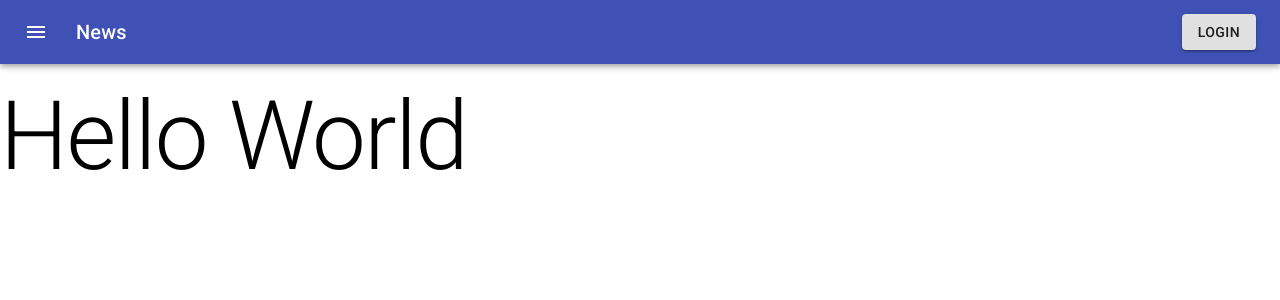
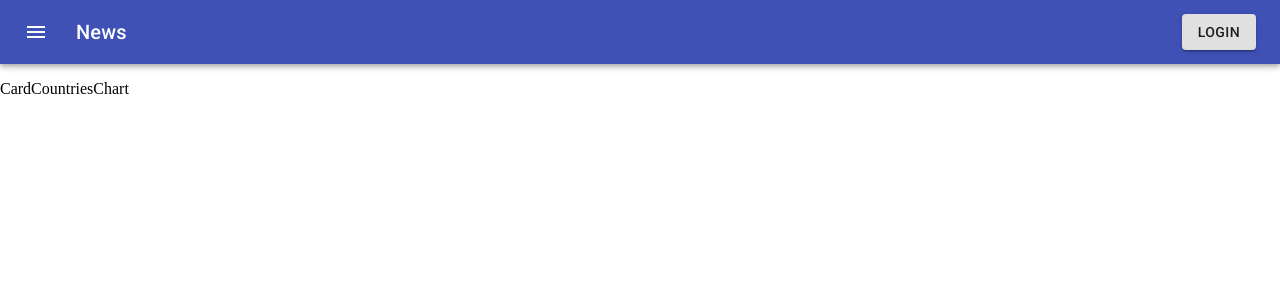
Before and after one commit to ejazahm3d/covid-19, a React (Create React App) app: page / in a window 1280 px wide. Shown: the top 300 px of the page. Built offline with nearby package versions, Linux system fonts and the light colour scheme; no server answers.

Commit message:
Added card country and chart components

```diff
--- /dev/null
+++ b/src/components/Card/index.jsx
@@ -0,0 +1,7 @@
+import React from "react";
+
+const Card = () => {
+  return <div>Card</div>;
+};
+
+export default Card;
--- /dev/null
+++ b/src/components/Chart/index.jsx
@@ -0,0 +1,7 @@
+import React from "react";
+
+const Chart = () => {
+  return <div>Chart</div>;
+};
+
+export default Chart;
--- /dev/null
+++ b/src/components/Countries/index.js
@@ -0,0 +1,7 @@
+import React from "react";
+
+const Countries = () => {
+  return <div>Countries</div>;
+};
+
+export default Countries;
--- a/src/pages/index.jsx
+++ b/src/pages/index.jsx
@@ -1,16 +1,20 @@
 import React, { useEffect } from "react";
 import Layout from "../components/Layout";
-import { makeStyles, Typography } from "@material-ui/core";
+import { makeStyles, Typography, Card } from "@material-ui/core";
+import Chart from "../components/Chart";
+import CovidCard from "../components/Card";
 import { useDispatch } from "react-redux";
 import {
-  fetchDataByCountry,
+  fetchDataByCountryOrDefault,
   fetchDailyData,
   fetchCountries,
 } from "../store/actions";
+import Countries from "../components/Countries";
 
 const useStyles = makeStyles((theme) => ({
   root: {
     marginTop: "1rem",
+    display: "flex",
   },
 }));
 
@@ -18,7 +22,7 @@ function Home() {
   const dispatch = useDispatch();
 
   useEffect(() => {
-    dispatch(fetchDataByCountry());
+    dispatch(fetchDataByCountryOrDefault());
     dispatch(fetchCountries());
     dispatch(fetchDailyData());
   }, [dispatch]);
@@ -27,7 +31,9 @@ function Home() {
   return (
     <Layout>
       <section className={styles.root}>
-        <Typography variant="h1">Hello World</Typography>
+        <CovidCard />
+        <Countries />
+        <Chart />
       </section>
     </Layout>
   );
--- a/src/store/actions.js
+++ b/src/store/actions.js
@@ -3,7 +3,7 @@ import axios from "axios";
 
 const BASE_URL = "https://covid19.mathdro.id/api";
 
-export const fetchDataByCountry = createAsyncThunk(
+export const fetchDataByCountryOrDefault = createAsyncThunk(
   "covid-data/fetchDataByCountry",
   async (country, thunkAPI) => {
     try {
--- a/src/store/slices.js
+++ b/src/store/slices.js
@@ -1,5 +1,9 @@
 import { createSlice } from "@reduxjs/toolkit";
-import { fetchDataByCountry, fetchCountries, fetchDailyData } from "./actions";
+import {
+  fetchDataByCountryOrDefault,
+  fetchCountries,
+  fetchDailyData,
+} from "./actions";
 
 export const covidSlice = createSlice({
   name: "covid-data",
@@ -10,14 +14,14 @@ export const covidSlice = createSlice({
   },
   reducers: {},
   extraReducers: {
-    [fetchDataByCountry.fulfilled]: (state, action) => {
+    [fetchDataByCountryOrDefault.fulfilled]: (state, action) => {
       state["data"] = action.payload;
       state.loading = false;
     },
-    [fetchDataByCountry.pending]: (state, action) => {
+    [fetchDataByCountryOrDefault.pending]: (state, action) => {
       state.loading = true;
     },
-    [fetchDataByCountry.rejected]: (state, action) => {
+    [fetchDataByCountryOrDefault.rejected]: (state, action) => {
       state.loading = false;
       state.error = action.payload;
     },
```
